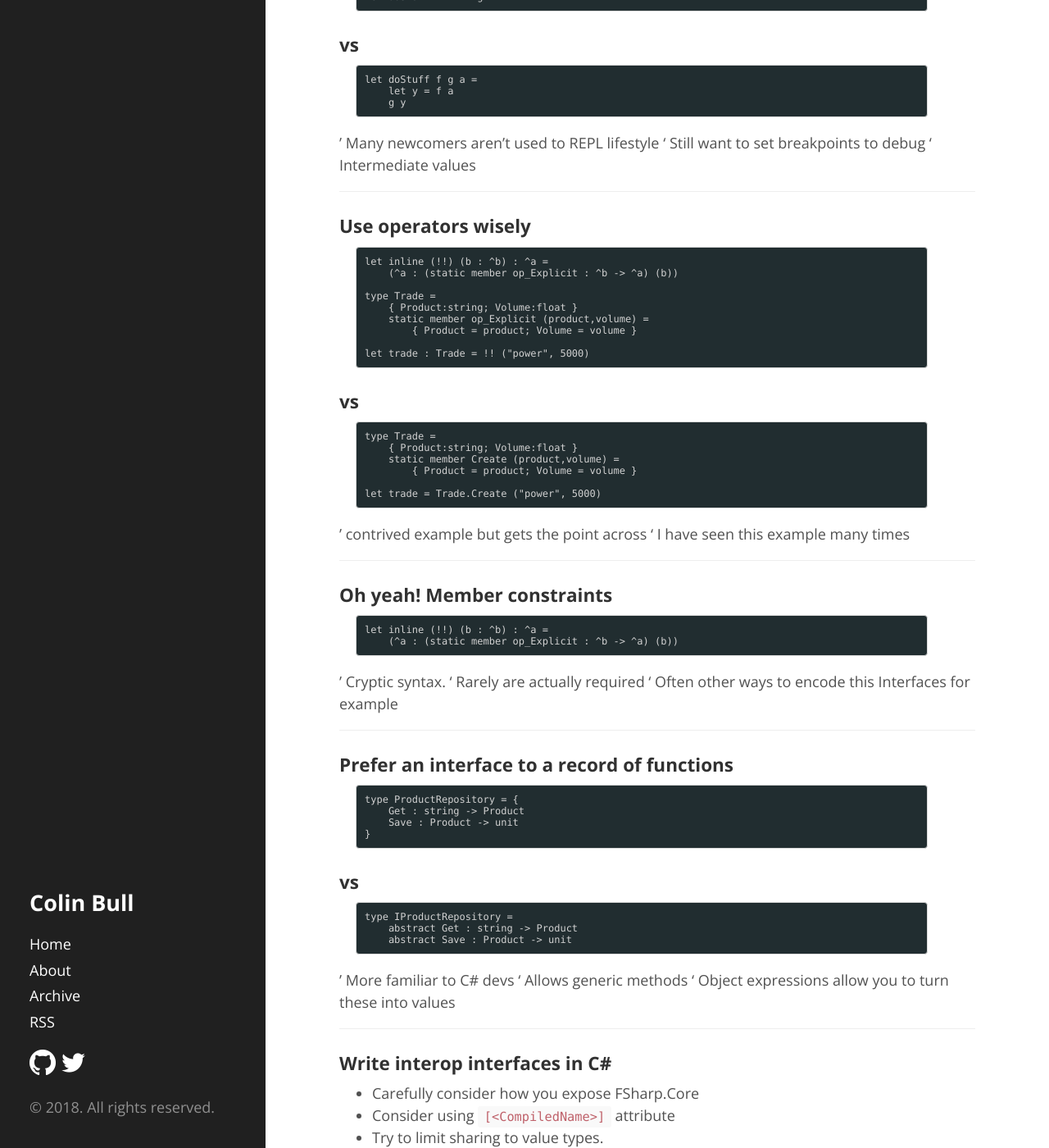
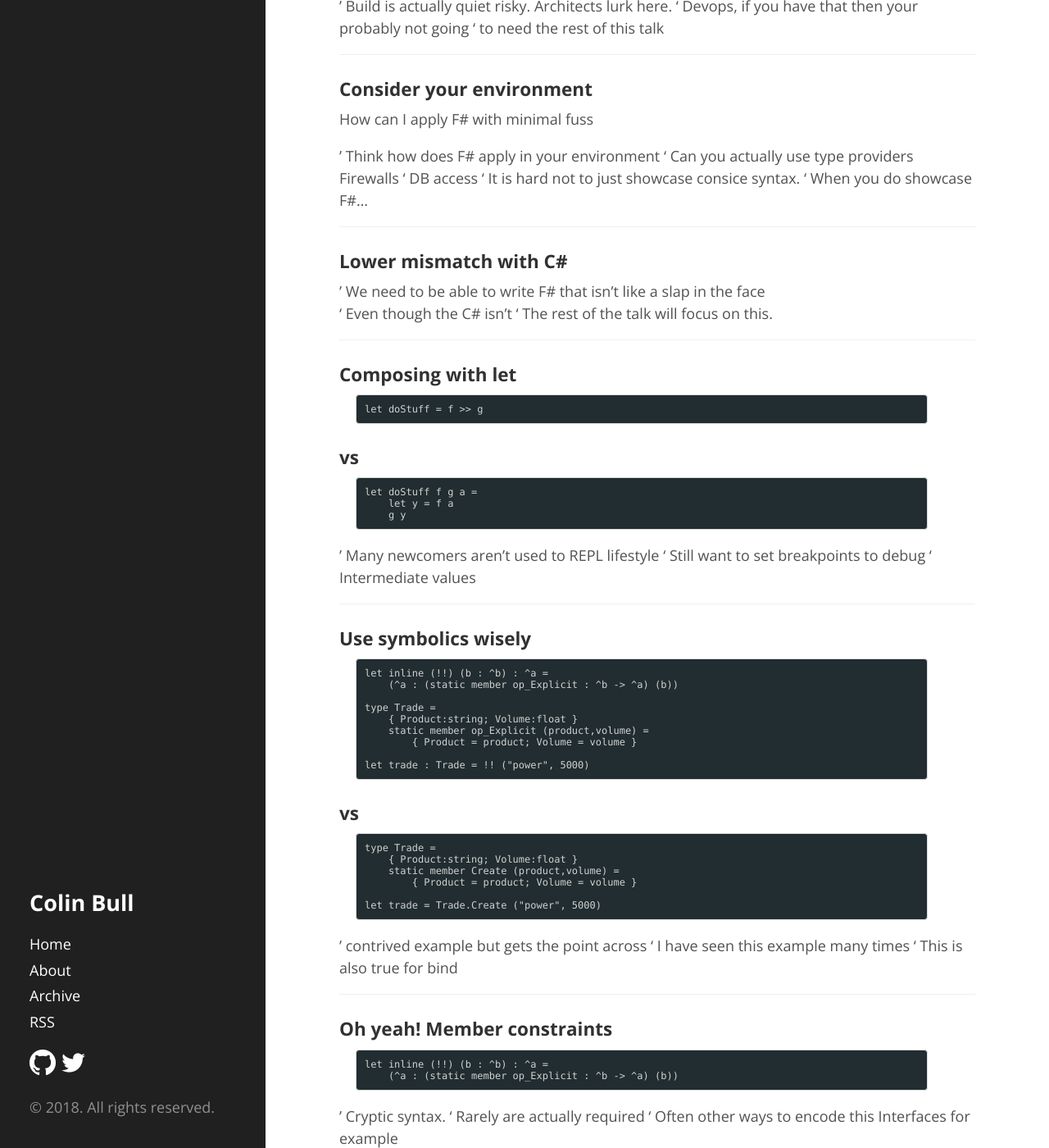
Before and after one commit to colinbull/colinbull.github.io, a Jekyll site: the page built from talks/Adopting_Fsharp/slides/index.md, in a window 1280 px wide and 1400 px high, scrolled down 3559 px. Shown: the whole window at 82% size. Built offline with Jekyll 4.4.1, drawn with Linux system fonts in a browser that asks for light colours; some web fonts are replaced; our own code applies the rules of GitHub Pages for plain Markdown files; Markdown is read by kramdown in place of the engine named in the settings; some of the changed text lies outside the part shown.

Commit message:
another slide

```diff
--- a/talks/Adopting_Fsharp/slides/index.md
+++ b/talks/Adopting_Fsharp/slides/index.md
@@ -142,7 +146,7 @@
 
 ***
 
-### Use operators wisely
+### Use symbolics wisely
 
     let inline (!!) (b : ^b) : ^a =
         (^a : (static member op_Explicit : ^b -> ^a) (b))
@@ -165,6 +169,7 @@
 
 ' contrived example but gets the point across
 ' I have seen this example many times
+' This is also true for bind
 
 ***
 
```
Also changed, not shown: other parts of talks/Adopting_Fsharp/slides/index.md (+5 -1 lines), talks/Adopting_Fsharp/slides/images/quantitve_evidence.jpg (added).
